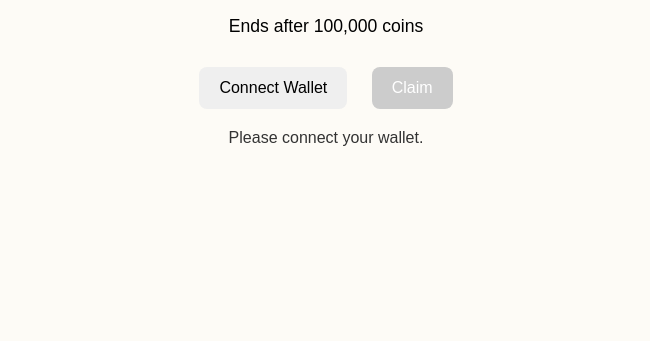
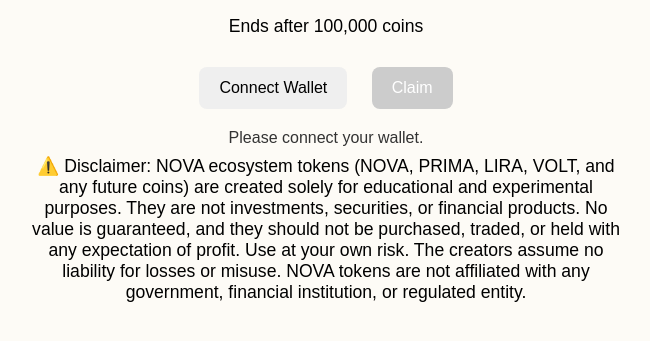
Before and after one commit to NOVAERC20/NOVAERC20-nova-claim-site-final-clean, a plain HTML site: page index.html in a window 1280 px wide. Shown: the part 365-706 px from the top of the page, without its empty margins (314-964 px from the left). Drawn offline with Linux system fonts and the light colour scheme.

Commit message:
Add files via upload

```diff
--- a/index.html
+++ b/index.html
@@ -18,6 +18,13 @@
     </div>
 
     <p id="status">Please connect your wallet.</p>
+
+    <!-- ⚠️ Disclaimer added below -->
+    <footer>
+      <p class="disclaimer">
+        ⚠️ Disclaimer: NOVA ecosystem tokens (NOVA, PRIMA, LIRA, VOLT, and any future coins) are created solely for educational and experimental purposes. They are not investments, securities, or financial products. No value is guaranteed, and they should not be purchased, traded, or held with any expectation of profit. Use at your own risk. The creators assume no liability for losses or misuse. NOVA tokens are not affiliated with any government, financial institution, or regulated entity.
+      </p>
+    </footer>
   </div>
 
   <script src="https://cdn.jsdelivr.net/npm/web3@1.10.0/dist/web3.min.js"></script>
```
